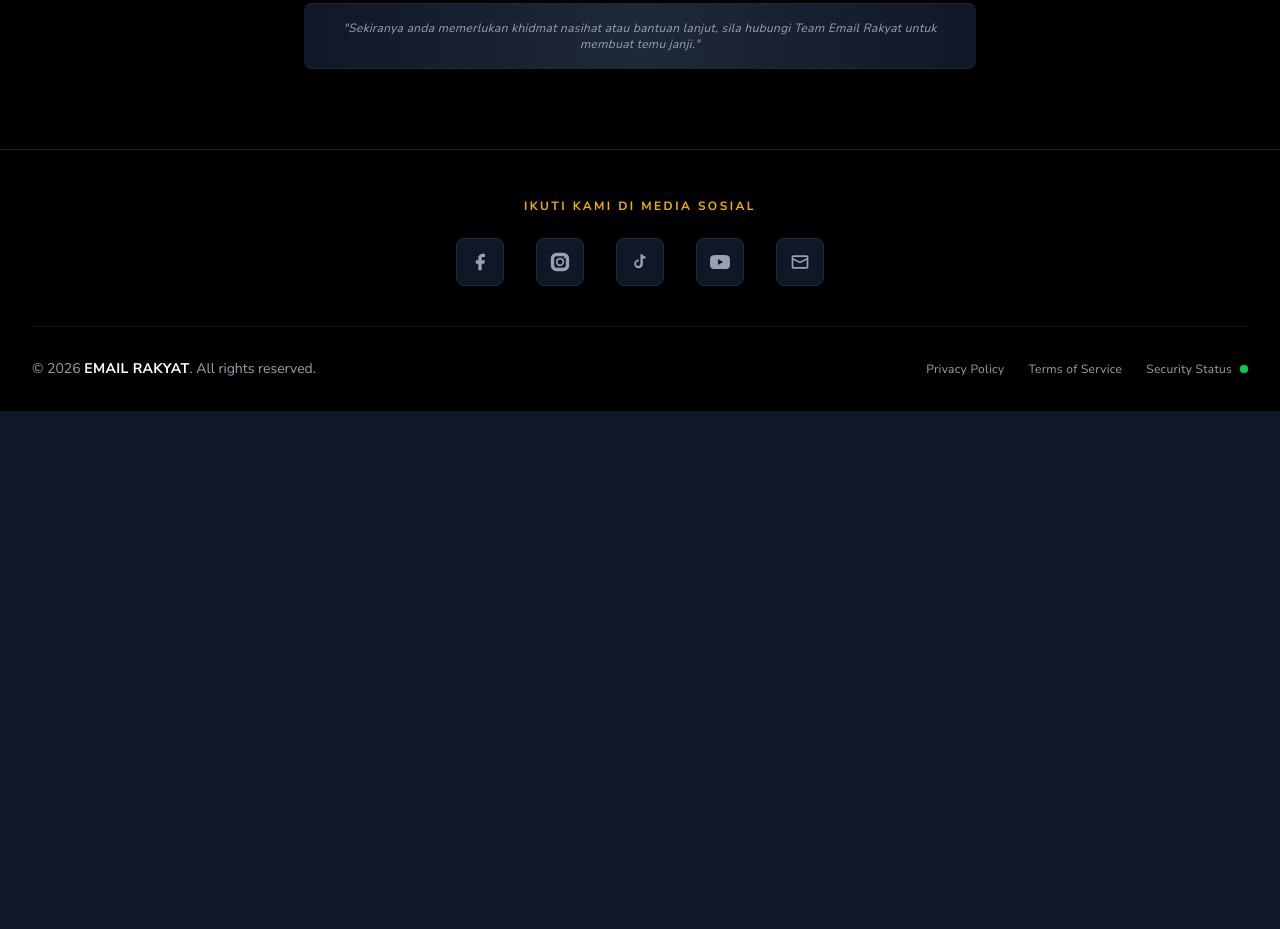
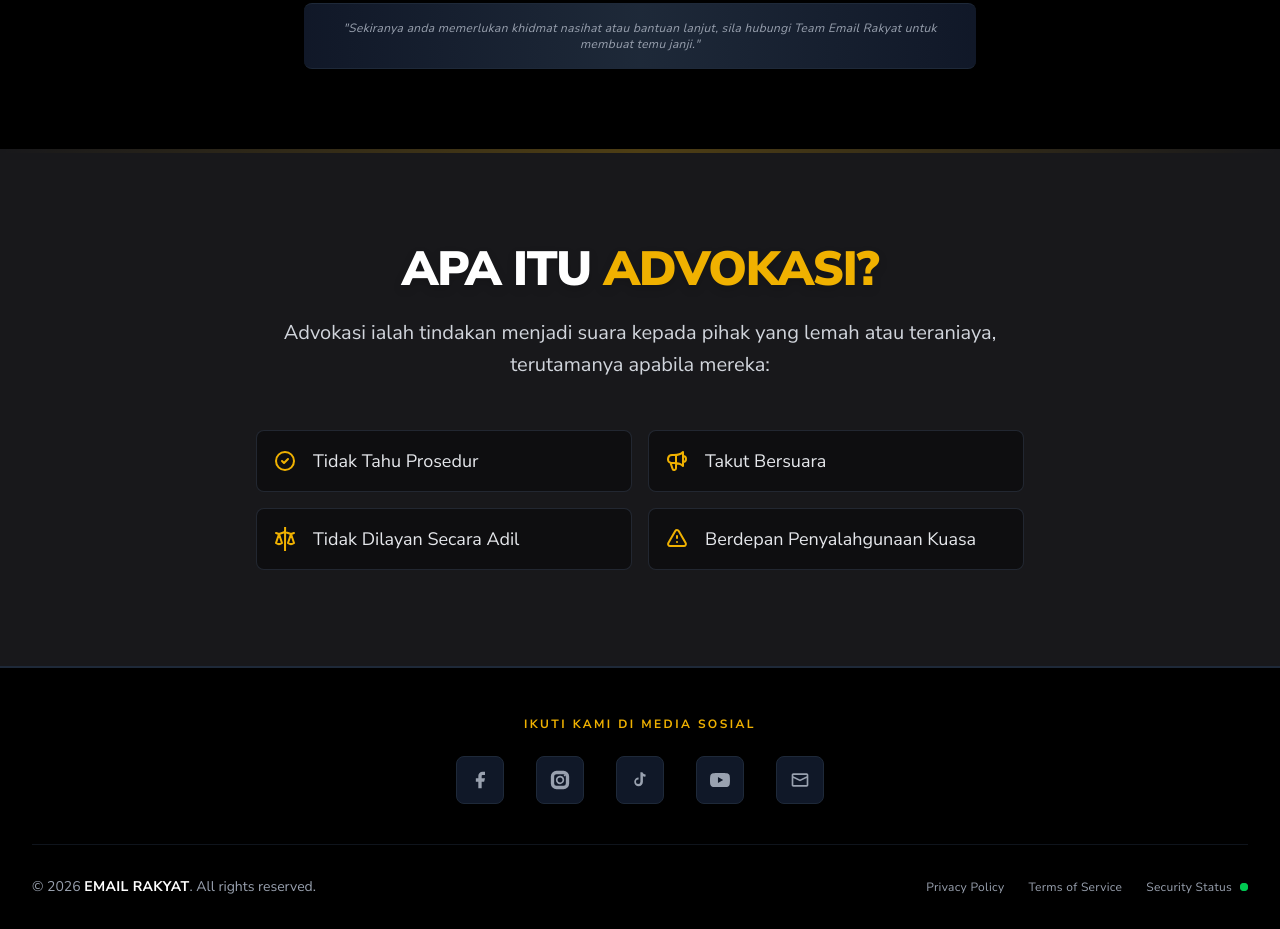
Before and after one commit to WaiYanBo/email-rakyat, an Astro site: page / in a window 1280 px wide. Shown: the part 1099-2028 px from the top of the page. Before the commit the page ends 1510 px from the top, so only its background shows below. Built offline with nearby package versions, Linux system fonts and the light colour scheme; Astro itself is replaced by a stand-in of ours.

Commit message:
Update Home Page

```diff
--- a/src/components/Features.astro
+++ b/src/components/Features.astro
@@ -81,3 +81,55 @@
 
   </div>
 </section>
+<section class="relative bg-zinc-900 py-16 md:py-24 overflow-hidden border-b border-gray-800">
+  <div class="absolute top-0 left-0 w-full h-1 bg-gradient-to-r from-transparent via-yellow-500/50 to-transparent opacity-50"></div>
+
+  <div class="max-w-5xl mx-auto px-4 sm:px-6 lg:px-8 relative z-10">
+      <div class="text-center mb-12">
+          <h2 class="text-3xl md:text-5xl font-black text-white uppercase tracking-tight mb-6 drop-shadow-lg">
+              Apa Itu <span class="text-yellow-500">Advokasi?</span>
+          </h2>
+          <p class="text-gray-300 text-lg md:text-xl leading-relaxed max-w-3xl mx-auto font-light">
+            Advokasi ialah tindakan menjadi suara kepada pihak yang lemah atau teraniaya, terutamanya apabila mereka:
+          </p>
+      </div>
+
+      <div class="grid grid-cols-1 md:grid-cols-2 gap-4 max-w-3xl mx-auto">
+          <div class="flex items-center p-4 bg-black/40 border border-gray-700/50 rounded-lg hover:border-yellow-500/40 transition-colors duration-300">
+              <div class="flex-shrink-0 mr-4 text-yellow-500">
+                  <svg xmlns="http://www.w3.org/2000/svg" class="h-6 w-6" fill="none" viewBox="0 0 24 24" stroke="currentColor">
+                      <path stroke-linecap="round" stroke-linejoin="round" stroke-width="2" d="M9 12l2 2 4-4m6 2a9 9 0 11-18 0 9 9 0 0118 0z" />
+                  </svg>
+              </div>
+              <span class="text-gray-200 font-medium text-lg">Tidak Tahu Prosedur</span>
+          </div>
+
+          <div class="flex items-center p-4 bg-black/40 border border-gray-700/50 rounded-lg hover:border-yellow-500/40 transition-colors duration-300">
+              <div class="flex-shrink-0 mr-4 text-yellow-500">
+                  <svg xmlns="http://www.w3.org/2000/svg" class="h-6 w-6" fill="none" viewBox="0 0 24 24" stroke="currentColor">
+                      <path stroke-linecap="round" stroke-linejoin="round" stroke-width="2" d="M11 5.882V19.24a1.76 1.76 0 01-3.417.592l-2.147-6.15M18 13a3 3 0 100-6M5.436 13.683A4.001 4.001 0 017 6h1.832c4.1 0 7.625-1.234 9.168-3v14c-1.543-1.766-5.067-3-9.168-3H7a3.988 3.988 0 01-1.564-.317z" />
+                  </svg>
+              </div>
+              <span class="text-gray-200 font-medium text-lg">Takut Bersuara</span>
+          </div>
+
+          <div class="flex items-center p-4 bg-black/40 border border-gray-700/50 rounded-lg hover:border-yellow-500/40 transition-colors duration-300">
+              <div class="flex-shrink-0 mr-4 text-yellow-500">
+                  <svg xmlns="http://www.w3.org/2000/svg" class="h-6 w-6" fill="none" viewBox="0 0 24 24" stroke="currentColor">
+                      <path stroke-linecap="round" stroke-linejoin="round" stroke-width="2" d="M3 6l3 1m0 0l-3 9a5.002 5.002 0 006.001 0M6 7l3 9M6 7l6-2m6 2l3-1m-3 1l-3 9a5.002 5.002 0 006.001 0M18 7l3 9m-3-9l-6-2m0-2v2m0 16V17m0 16a3 3 0 1011-3603 3 3 0 100 0z" />
+                  </svg>
+              </div>
+              <span class="text-gray-200 font-medium text-lg">Tidak Dilayan Secara Adil</span>
+          </div>
+
+          <div class="flex items-center p-4 bg-black/40 border border-gray-700/50 rounded-lg hover:border-yellow-500/40 transition-colors duration-300">
+              <div class="flex-shrink-0 mr-4 text-yellow-500">
+                  <svg xmlns="http://www.w3.org/2000/svg" class="h-6 w-6" fill="none" viewBox="0 0 24 24" stroke="currentColor">
+                      <path stroke-linecap="round" stroke-linejoin="round" stroke-width="2" d="M12 9v2m0 4h.01m-6.938 4h13.856c1.54 0 2.502-1.667 1.732-3L13.732 4c-.77-1.333-2.694-1.333-3.464 0L3.34 16c-.77 1.333.192 3 1.732 3z" />
+                  </svg>
+              </div>
+              <span class="text-gray-200 font-medium text-lg">Berdepan Penyalahgunaan Kuasa</span>
+          </div>
+      </div>
+  </div>
+</section>
--- a/src/pages/index.astro
+++ b/src/pages/index.astro
@@ -1,4 +1,5 @@
 ---
+// src/pages/index.astro
 import Layout from '../layouts/Layout.astro';
 import Hero from '../components/Hero.astro';
 import Features from '../components/Features.astro';
@@ -9,5 +10,8 @@ import Features from '../components/Features.astro';
   description="Portal rasmi aduan dan bantuan mangsa Ah Long & Scam. Kami melindungi privasi dan hak anda."
 >
     <Hero />
+
+
+
     <Features />
 </Layout>
```
